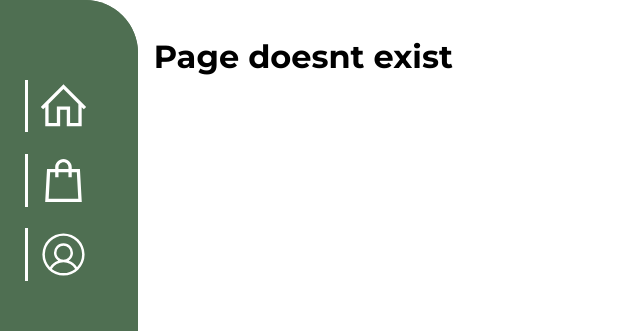
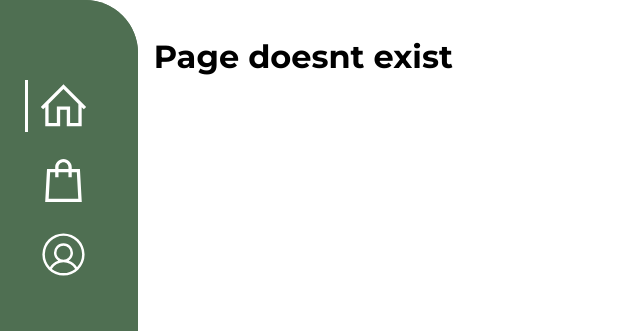
Before and after one commit to JomarMonrealUPLB/Farm-to-Table, a React (Create React App) app in the folder client/: page /profile in a window 1280 px wide. Shown: the top 331 px of the page, without its empty margins (0-640 px from the left). Built offline with nearby package versions, Linux system fonts and the light colour scheme.

Commit message:
chore: cleaner navbar implementation

```diff
--- a/client/src/components/NavBar.js
+++ b/client/src/components/NavBar.js
@@ -1,4 +1,4 @@
-import React, { useState } from 'react'
+import React, { useEffect, useState } from 'react'
 import { Link } from 'react-router-dom';
 import "./NavBar.css"
 
@@ -16,6 +16,8 @@ const NavBar = () => {
     {path : "/profile", icon: <PiUserCircleLight color={iconColor} size={iconSize} />},
   ]
 
+  const [selectedIndex, setselectedIndex] = useState(0)
+
 
   return (
     <>
@@ -31,25 +33,10 @@ const NavBar = () => {
                     id={"nav_bar-button-" + index}
                     className='nav_bar-button'
                     onClick={(e) => {
-
-                      const buttons= document.querySelectorAll(`.nav_bar-button`)
-                      for (const key in buttons) {
-                        const button = buttons[key];
-                        if(button===null) break
-                        if(button.id === ("nav_bar-button-" + index)){
-                          button.children[0].className="nav_bar-selected"
-                        } else{
-                          try{
-                            button.children[0].className="nav_bar-selected no_display"
-                          } catch{
-                            console.log("Button null")
-                          }
-                        }
-                      }
-
+                      setselectedIndex(index)
                     }}
                   >
-                   <div id={"nav_bar-selected-" + index} className='nav_bar-selected'></div>
+                   <div id={"nav_bar-selected-" + index} className={selectedIndex === index? "nav_bar-selected": "nav_bar-selected no_display"}></div>
                    {navBarItem.icon}
                   </li>
                 </Link>
```
